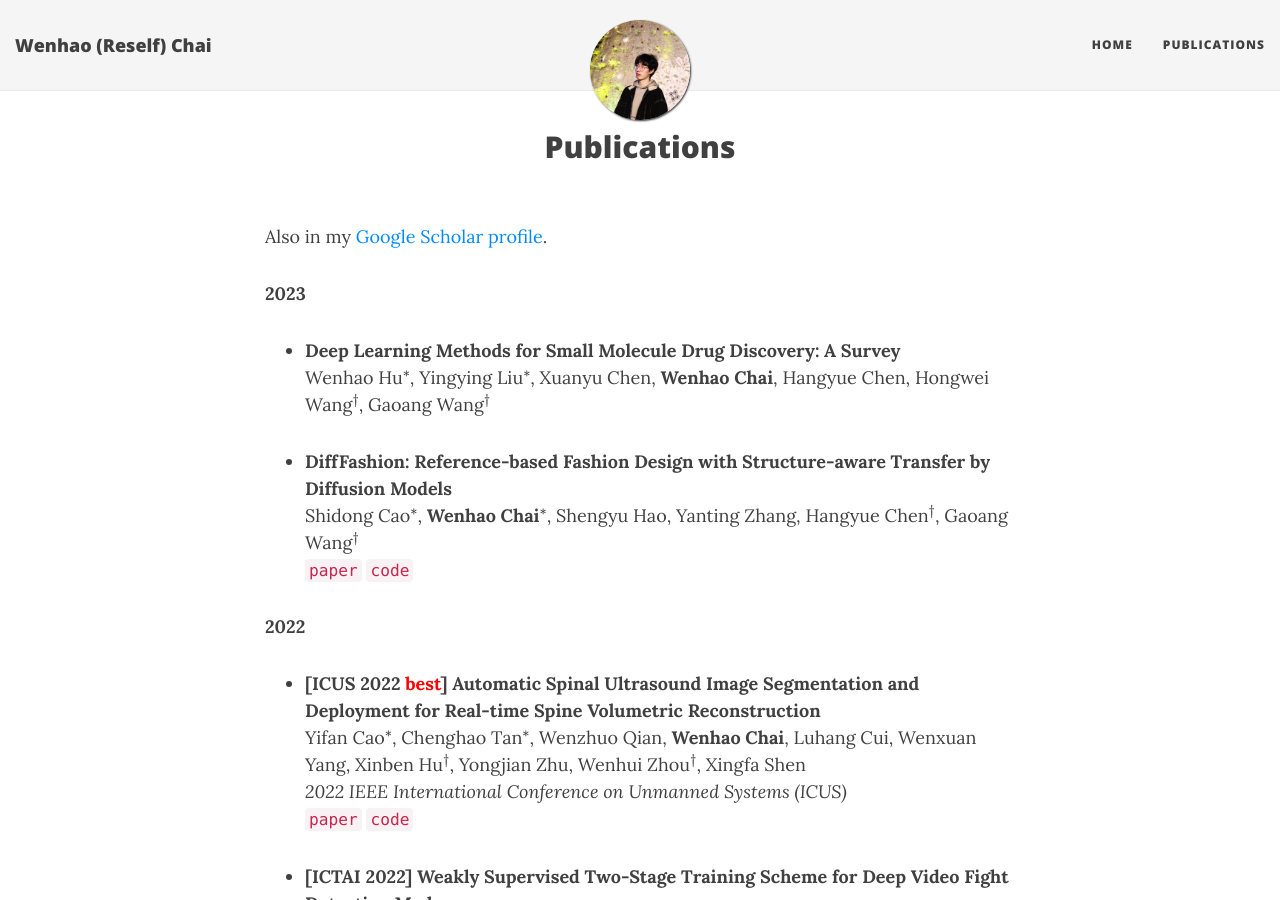
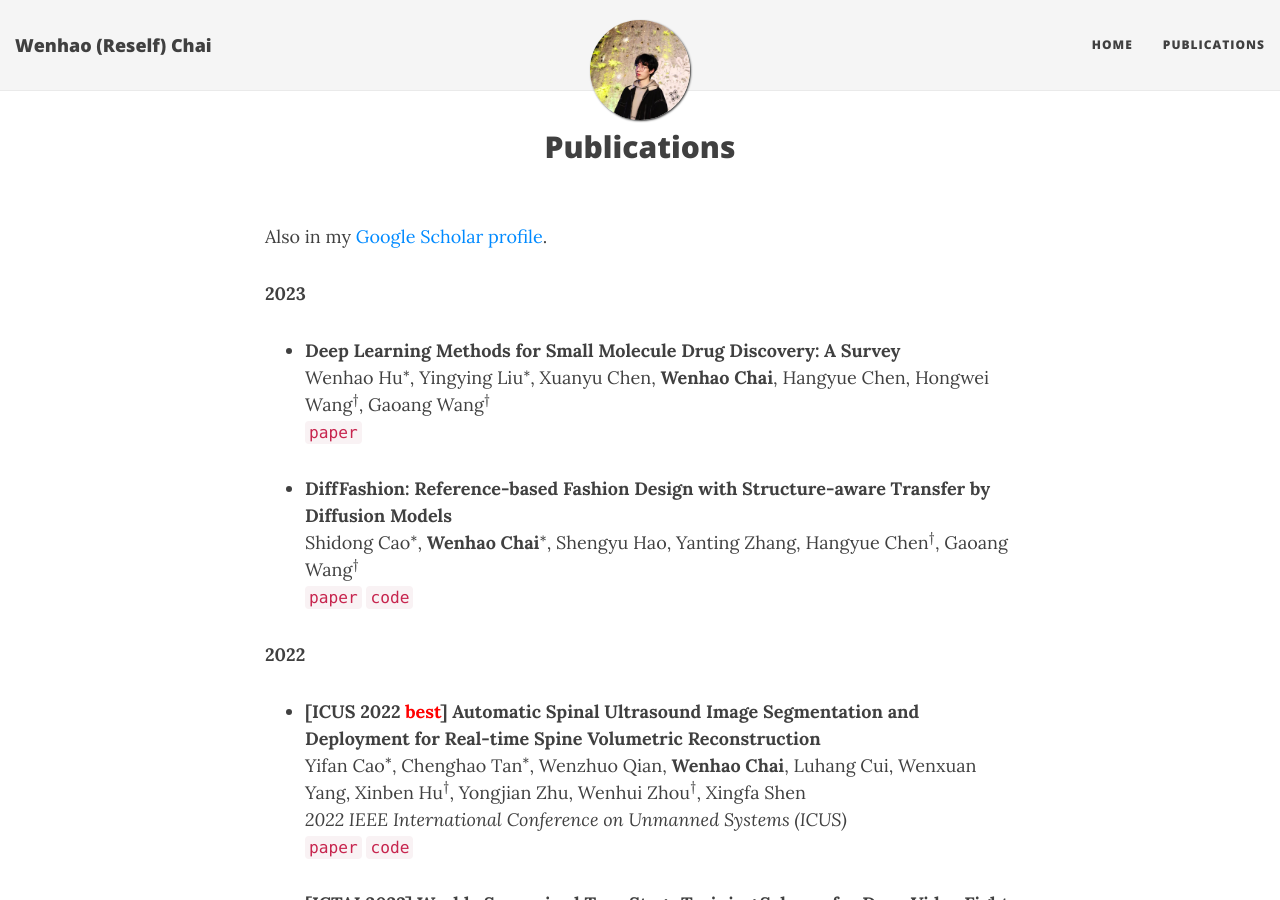
Before and after one commit to hikomal/hikomal.github.io, a Jekyll site: the page built from publications.md, in a window 1280 px wide and 900 px high. Built offline with Jekyll 4.4.1, drawn with Linux system fonts in a browser that asks for light colours; nearby versions of some CDN libraries; formulas are drawn with MathJax 3.

Commit message:
add link

```diff
--- a/publications.md
+++ b/publications.md
@@ -9,6 +9,7 @@ Also in my <a href="https://scholar.google.com/citations?user=SL--7UMAAAAJ&hl=en
 
 - **Deep Learning Methods for Small Molecule Drug Discovery: A Survey**
   Wenhao Hu$$^*$$, Yingying Liu$$^*$$, Xuanyu Chen, **Wenhao Chai**, Hangyue Chen, Hongwei Wang$$^\dagger$$, Gaoang Wang$$^\dagger$$
+  [`paper`](https://arxiv.org/abs/2303.00313)
 
 - **DiffFashion: Reference-based Fashion Design with Structure-aware Transfer by Diffusion Models**
   Shidong Cao$$^*$$, **Wenhao Chai**$$^*$$, Shengyu Hao, Yanting Zhang, Hangyue Chen$$^\dagger$$, Gaoang Wang$$^\dagger$$
```
